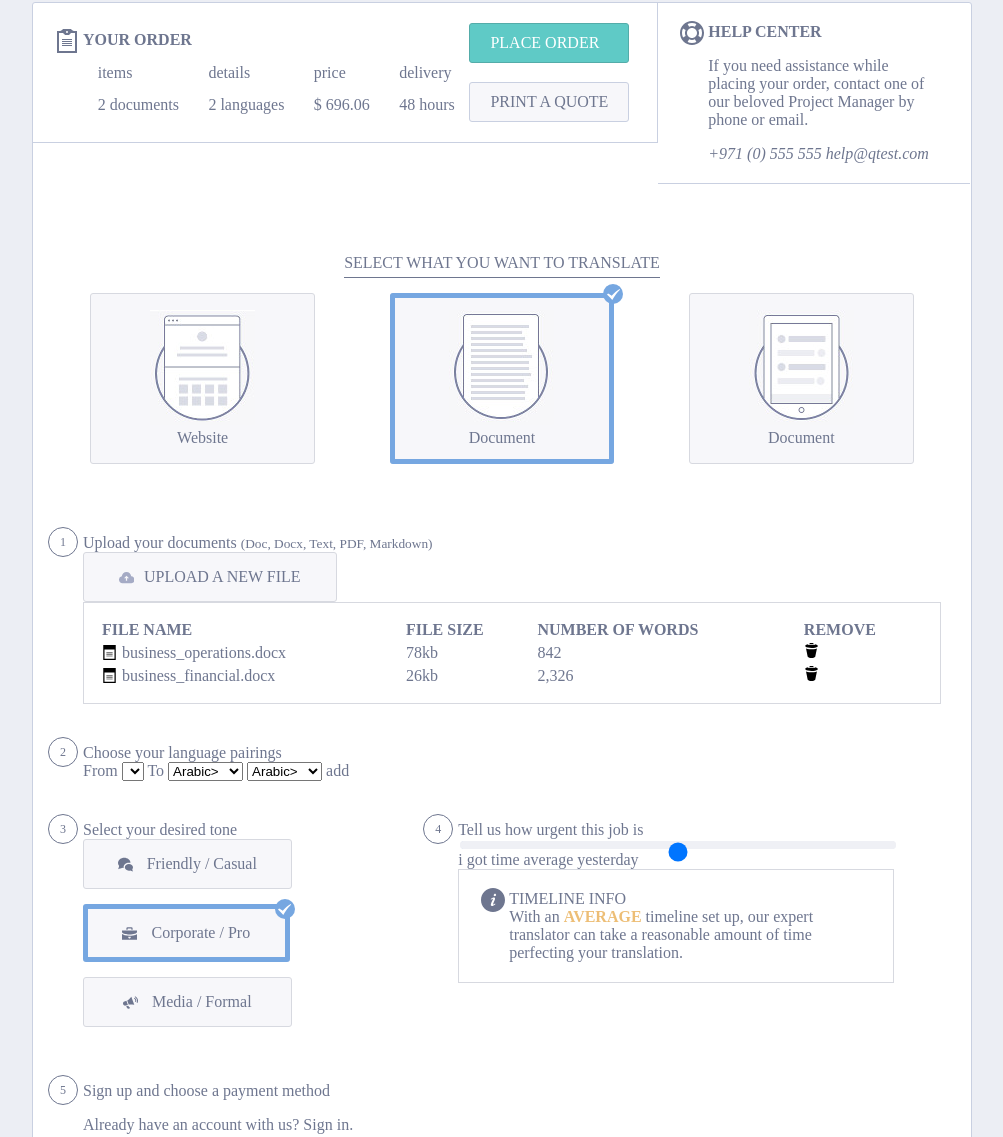
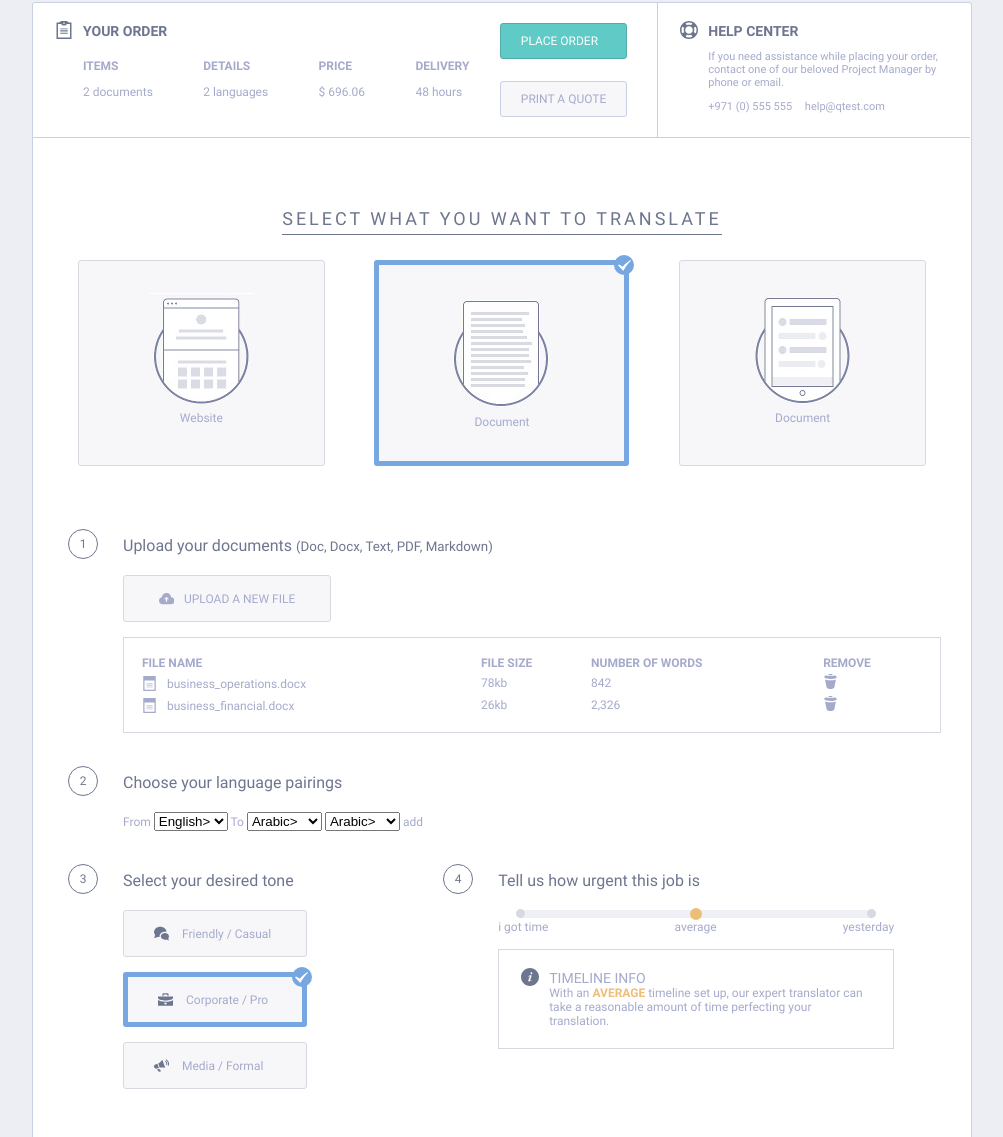
Before and after one commit to srg-kostyrko/kottans-js2016, a website: page week02/lec1/index.html in a window 1280 px wide. Shown: the part 223-1360 px from the top of the page, without its empty margins (138-1141 px from the left). Drawn offline with Linux system fonts and the light colour scheme; a web font is replaced by a local one.

Commit message:
improve checkout form for week02
- add mixins for icons and radio
- add color variables
- correct flexbox on big screens
- correct font sizes
- style range input

```diff
--- a/week02/lec1/index.html
+++ b/week02/lec1/index.html
@@ -43,7 +43,6 @@
         <section class="translation-selector">
             <h1>select what you want to translate</h1>
             <div class="translation-selector-wrapper">
-                <a href="#">
                 <input type="radio" name="translation-type" id="translation-type-website" value="website">
                 <label for="translation-type-website">
                     <figure>
@@ -51,8 +50,6 @@
                         <figcaption>Website</figcaption>
                     </figure>
                 </label>
-                </a>
-                <a href="#">
                 <input type="radio" name="translation-type" id="translation-type-document" value="document" checked>
                 <label for="translation-type-document">
                     <figure>
@@ -60,8 +57,6 @@
                         <figcaption>Document</figcaption>
                     </figure>
                 </label>
-                </a>
-                <a href="#">
                 <input type="radio" name="translation-type" id="translation-type-social" value="social">
                 <label for="translation-type-social">
                     <figure>
@@ -69,7 +64,6 @@
                         <figcaption>Document</figcaption>
                     </figure>
                 </label>
-                </a>
             </div>
         </section>
         <section class="upload-documents">
@@ -121,7 +115,7 @@
             <h1>Choose your language pairings</h1>
             <label>From</label>
             <select class="language-selector">
-                <option value="en"English></option>
+                <option value="en">English></option>
             </select>
             <label>To</label>
             <select class="language-selector">
@@ -154,9 +148,11 @@
         <section class="job-urgency">
             <h1>Tell us how urgent this job is</h1>
             <input type="range" min="0" max="2" value="1">
+            <div class="range-labels">
               <label>i got time</label>
               <label>average</label>
               <label>yesterday</label>
+            </div>
             <section class="timeline-info">
                 <h1>timeline info</h1>
                 With an <strong>average</strong> timeline set up, our expert translator can take a
--- a/week02/lec1/postcss.json
+++ b/week02/lec1/postcss.json
@@ -1,6 +1,8 @@
 {
   "use": [
-    "postcss-input-range",
+    "postcss-mixins",
+    "postcss-simple-vars",
+    "postcss-input-style",
     "postcss-nested",
     "postcss-font-magician",
     "postcss-inline-svg",
--- a/week02/lec1/styles/main.css
+++ b/week02/lec1/styles/main.css
@@ -3,37 +3,121 @@ body {
     all: unset;
 }
 
-a, h1, fieldset, dl, dt, dd, button, label {
+a, fieldset, dl, dt, dd, button, label, address {
     all: unset;
+}
+h1 {
+  margin: 0;
+  font-weight: normal;
 }
 
 section {
     box-sizing: border-box;
 }
-input[type="range"], input[type="range"]::range-track, input[type="range"]::range-thumb {
+input[type="range"], input[type="range"]::track, input[type="range"]::thumb {
     appearance: none;
 }
+
+/********** vars **********/
+
+$text-color: #6e768f;
+$text-color-lighter: #a5aacb;
+$border-color: #d7d9e0;
+$light-background: #f7f7fa;
+$highlight-color: #76a7e1;
 
 /***********/
 
 body {
     display: flex;
-    flex-direction: row;
-    align-items: center;
+    flex-direction: column;
+    align-items: initial;
     justify-content: flex-start;
     flex-wrap: wrap;
 
     background: #eceef4;
-    font-family: "Droid Sans";
-    color: #6e768f;
+    font-family: "Roboto";
+    font-size: 12px;
+    color: $text-color-lighter;
 }
 
 header, main {
     margin-left: auto;
     margin-right: auto;
-    flex-basis: 940px;
+    max-width: 940px;
     flex-grow: 0;
     flex-shrink: 1;
+    width: 100%;
+}
+
+/****** mixins *************/
+@define-mixin icon-inline $name, $color {
+    &::before {
+      content: '';
+      background-size: cover;
+      background-repeat: no-repeat;
+      display: inline-block;
+      width: 15px;
+      height: 15px;
+      margin-right: 10px;
+      vertical-align: text-bottom;
+      background-image: svg-load(icons/$(name).svg, fill=$color);
+    }
+}
+
+@define-mixin icon-outer $name, $color {
+    position: relative;
+    &::before {
+      content: '';
+      border: none;
+      border-radius: 0;
+      background-image: svg-load(icons/$(name).svg, fill=$color);
+      background-size: cover;
+      background-repeat: no-repeat;
+      background-position: center;
+      position: absolute;
+      left: -28px;
+      top: -2px;
+      width: 18px;
+      height: 18px;
+    }
+}
+
+@define-mixin radio {
+  & input[type=radio] {
+      display: none;
+  }
+  & label {
+      padding: 20px 30px;
+      border: 1px solid $border-color;
+      border-radius: 3px;
+      background: $light-background;
+      position: relative;
+      display: inline-block;
+      box-sizing: border-box;
+  }
+
+  & [type=radio]:checked + label {
+      border: 5px solid $highlight-color;
+      box-sizing: border-box;
+      border-radius: 3px;
+  }
+
+  & [type=radio]:checked + label::after {
+      display: inline-block;
+      position: absolute;
+      width: 20px;
+      height: 20px;
+      content: "";
+      background-image: svg-load(icons/mark.svg, fill=#fff);
+      background-position: center;
+      background-size: 65%;
+      background-color: $highlight-color;
+      background-repeat: no-repeat;
+      top: -10px;
+      right: -10px;
+      border-radius: 50%;
+  }
 }
 
 /********/
@@ -47,31 +131,21 @@ header {
 
 .go-back, .sign-in {
     text-transform: uppercase;
-    color: #a5abc5;
+    color: $text-color-lighter;
     border: 1px solid #c9d0e1;
     border-radius: 3px;
-    font-size: 12px;
+    font-size: 11px;
+    font-weight: 500;
     padding: 15px 35px;
 }
-
-.go-back::before, .sign-in::before {
-    content: '';
-    background-size: auto 100%;
-    background-repeat: no-repeat;
-    display: inline-block;
-    width: 15px;
-    height: 15px;
-    margin-right: 10px;
-    vertical-align: text-bottom;
+.go-back {
+  @mixin icon-inline arrow, $text-color-lighter;
 }
-
+.sign-in {
+  @mixin icon-inline user, $text-color-lighter;
+}
 .go-back::before {
-    background-image: svg-load(icons/arrow.svg, fill=#a5abc5);
     transform: scaleX(-1);
-}
-
-.sign-in::before {
-    background-image: svg-load(icons/user.svg, fill=#a5abc5);
 }
 
 /********/
@@ -87,24 +161,27 @@ header {
 
 .checkout-form > section {
     flex-basis: 100%;
-    padding: 20px 30px 20px 50px;
+    padding: 20px 30px 20px 90px;
     counter-increment: section;
 }
 
 .checkout-form > section > h1 {
     display: block;
     position: relative;
+    font-size: 16px;
+    margin-bottom: 20px;
+    color: $text-color;
 }
 
 .checkout-form > section > h1::before {
     content: counter(section);
-    border: 1px solid #6e768f;
+    border: 1px solid $text-color;
     position: absolute;
     width: 30px;
     height: 30px;
-    border-radius: 15px;
+    border-radius: 50%;
     text-align: center;
-    left: -35px;
+    left: -55px;
     top: -7px;
     box-sizing: border-box;
     padding-top: 7px;
@@ -119,9 +196,9 @@ header {
     flex-direction: column;
     flex-wrap: wrap;
     align-content: space-between;
-    justify-content: space-around;
+    justify-content: flex-start;;
 
-    height: 140px;
+    height: 135px;
     box-sizing: border-box;
     border-right: 1px solid #c9d0e1;
     border-bottom: 1px solid #c9d0e1;
@@ -130,23 +207,14 @@ header {
 
 .checkout-form .order-details h1 {
     width: 60%;
+    margin-bottom: 20px;
     position: relative;
 
+    font-size: 14px;
     text-transform: uppercase;
     font-weight: bold;
-}
 
-.checkout-form .order-details h1::before {
-    content: '';
-    border: none;
-    border-radius: 0;
-    background-image: svg-load(icons/clipboard.svg, fill=#6e768f);
-    background-size: auto 100%;
-    position: absolute;
-    left: -28px;
-    top: -2px;
-    width: 24px;
-    height: 24px;
+    @mixin icon-outer clipboard, $text-color;
 }
 
 .checkout-form .order-details dl {
@@ -155,8 +223,15 @@ header {
     flex-wrap: wrap;
     flex-direction: column;
     justify-content: space-between;
-    align-content: space-around;
-    height: 50px;
+    align-content: space-between;
+    height: 40px;
+}
+.checkout-form .order-details dt {
+  text-transform: uppercase;
+  font-weight: bold;
+}
+.checkout-form .order-details dd {
+  color: $text-color-lighter;
 }
 
 .checkout-form .order-details .order-buttons {
@@ -174,25 +249,24 @@ header {
 
     padding: 20px 30px 20px 50px;
     border-bottom: 1px solid #c9d0e1;
+    font-size: 11px;
+}
+
+.checkout-form .help-center p {
+  color: $text-color-lighter;
+}
+.checkout-form .help-center address a {
+  margin-right: 10px;
 }
 
 .checkout-form .help-center h1 {
     text-transform: uppercase;
     font-weight: bold;
     position: relative;
-}
+    font-size: 14px;
+    margin-bottom: 0;
 
-.checkout-form .help-center h1::before {
-    content: '';
-    border: none;
-    border-radius: 0;
-    background-image: svg-load(icons/lifebuoy.svg, fill=#6e768f);
-    background-size: auto 100%;
-    position: absolute;
-    left: -28px;
-    top: -2px;
-    width: 24px;
-    height: 24px;
+    @mixin icon-outer lifebuoy, $text-color;
 }
 
 .checkout-form .translation-selector {
@@ -206,8 +280,11 @@ header {
 
 .checkout-form .translation-selector h1 {
     text-transform: uppercase;
-    border-bottom: 1px solid #6e768f;
-    margin-bottom: 15px;
+    font-size: 18px;
+    letter-spacing: 3px;
+    font-weight: 400;
+    border-bottom: 1px solid $text-color;
+    margin-bottom: 25px;
     padding-bottom: 5px;
     margin-left: auto;
     margin-right: auto;
@@ -226,44 +303,8 @@ header {
     flex-basis: 25%;
 }
 
-.checkout-form .translation-selector-wrapper [type=radio] {
-    display: none;
-}
-
-.checkout-form .translation-selector-wrapper label {
-    background-color: #f7f7fa;
-    border: 1px solid #d7d9e0;
-    border-radius: 3px;
-    display: block;
-    position: relative;
-}
-
-.checkout-form .translation-selector-wrapper [type=radio]:checked + label::before {
-    content: '';
-    position: absolute;
-    top: -1px;
-    left: -1px;
-    right: -1px;
-    bottom: -1px;
-    border: 5px solid #76a7e1;
-    z-index: 0;
-    border-radius: 3px;
-}
-
-.translation-selector-wrapper [type=radio]:checked + label::after {
-    display: inline-block;
-    position: absolute;
-    width: 20px;
-    height: 20px;
-    content: "";
-    background-image: svg-load(icons/mark.svg, fill=#fff);
-    background-position: center;
-    background-size: 65%;
-    background-color: #76a7e1;
-    background-repeat: no-repeat;
-    top: -10px;
-    right: -10px;
-    border-radius: 10px;
+.checkout-form .translation-selector-wrapper {
+    @mixin radio;
 }
 
 .checkout-form .upload-documents {
@@ -276,8 +317,9 @@ header {
 
 .upload-documents table {
     width: 100%;
-    border: 1px solid #d7d9e0;
+    border: 1px solid $border-color;
     padding: 15px;
+    margin-top: 15px;
 }
 
 .upload-documents table th {
@@ -287,23 +329,13 @@ header {
 
 .upload-file {
     display: inline-block;
-    background: #f7f7fa;
-    border: 1px solid #d7d9e0;
+    background: $light-background;
+    border: 1px solid $border-color;
     border-radius: 3px;
     padding: 15px 35px;
     text-transform: uppercase;
-}
 
-.upload-file::before {
-    content: '';
-    background-size: auto 100%;
-    background-repeat: no-repeat;
-    display: inline-block;
-    width: 15px;
-    height: 15px;
-    margin-right: 10px;
-    vertical-align: text-bottom;
-    background-image: svg-load(icons/upload.svg, fill=#a5abc5);
+    @mixin icon-inline upload, $text-color-lighter;
 }
 
 .remove {
@@ -312,19 +344,11 @@ header {
     display: inline-block;
     width: 15px;
     height: 15px;
-    background-image: svg-load(icons/trash.svg);
+    background-image: svg-load(icons/trash.svg, fill=$text-color-lighter);
 }
 
-a[href$=docx]::before {
-    content: '';
-    display: inline-block;
-    width: 15px;
-    height: 15px;
-    background-image: svg-load(icons/note.svg);
-    background-size: auto 100%;
-    background-repeat: no-repeat;
-    margin-right: 5px;
-    margin-bottom: -2px;
+a[href$=docx] {
+    @mixin icon-inline note, $text-color-lighter;
 }
 
 .checkout-form .desired-tone {
@@ -336,105 +360,85 @@ a[href$=docx]::before {
     justify-content: space-between;
     align-content: space-between;
 }
-.checkout-form .tone-selection-wrapper input[type=radio] {
-    display: none;
+.checkout-form .tone-selection-wrapper {
+    @mixin radio;
 }
 .checkout-form .tone-selection-wrapper label {
-    border: 1px solid #d7d9e0;
-    background: #f7f7fa;
-    border-radius: 3px;
     margin-right: auto;
-    flex-basis: 70%;
+    flex-basis: 72%;
     padding-top: 15px;
     padding-bottom: 15px;
     margin-bottom: 15px;
-    text-align: center;
-    position: relative;
 }
-.checkout-form .tone-selection-wrapper label::before {
-    content: '';
-    background-size: auto 100%;
-    background-repeat: no-repeat;
-    display: inline-block;
-    width: 15px;
-    height: 15px;
-    margin-right: 10px;
-    vertical-align: text-bottom;
+.checkout-form .tone-selection-wrapper label[for=translation-tone-friendly] {
+    @mixin icon-inline speech-bubble, $text-color;
 }
-.checkout-form .tone-selection-wrapper label[for=translation-tone-friendly]::before {
-    background-image: svg-load(icons/speech-bubble.svg, fill=#6e768f);
+.checkout-form .tone-selection-wrapper label[for=translation-tone-corporate] {
+    @mixin icon-inline briefcase, $text-color;
 }
-.checkout-form .tone-selection-wrapper label[for=translation-tone-corporate]::before {
-    background-image: svg-load(icons/briefcase.svg, fill=#6e768f);
+.checkout-form .tone-selection-wrapper label[for=translation-tone-media] {
+    @mixin icon-inline megaphone, $text-color;
 }
-.checkout-form .tone-selection-wrapper label[for=translation-tone-media]::before {
-    background-image: svg-load(icons/megaphone.svg, fill=#6e768f);
-}
-
-.checkout-form .tone-selection-wrapper [type=radio]:checked + label {
-    border: 5px solid #76a7e1;
-    box-sizing: border-box;
-    border-radius: 3px;
-}
-
-.checkout-form .tone-selection-wrapper [type=radio]:checked + label::after {
-    display: inline-block;
-    position: absolute;
-    width: 20px;
-    height: 20px;
-    content: "";
-    background-image: svg-load(icons/mark.svg, fill=#fff);
-    background-position: center;
-    background-size: 65%;
-    background-color: #76a7e1;
-    background-repeat: no-repeat;
-    top: -10px;
-    right: -10px;
-    border-radius: 10px;
-}
-
 
 .checkout-form .job-urgency {
     flex-basis: 55%;
 }
 .checkout-form .job-urgency input[type="range"] {
     display: block;
-    width: 100%;
+    width: 90%;
+    margin-left: auto;
+    margin-right: auto;
+    position: relative;
+    outline: none;
+    &::after, &::before {
+      position: absolute;
+      top: 2px;
+      display: inline-block;
+      content: '';
+      border-radius: 50%;
+      border: 4px solid #d6d8e2;
+      background: #d6d8e2;
+      width: 1px;
+      height: 1px;
+      margin-top: -3px;
+    }
+    &::after {
+      right: -2px;
+    }
+    &::before {
+      left: -2px;
+    }
 }
-.checkout-form .job-urgency input[type="range"]::range-track {
+.checkout-form .job-urgency input[type="range"]::track {
     width: 100%;
     height: 8px;
-    border-radius: 3px;
+    border-radius: 5px;
     background: #eff0f5;
     border: 1px solid #eff0f5;
 }
 
-.checkout-form .job-urgency input[type="range"]::range-thumb {
+.checkout-form .job-urgency input[type="range"]::thumb {
     border-radius: 50%;
-    border: 10px solid #edbe76;
+    border: 6px solid #edbe76;
     background: #edbe76;
     width: 1px;
     height: 1px;
+    margin-top: -3px;
+}
+.checkout-form .job-urgency .range-labels {
+  display: flex;
+  justify-content: space-between;
+  margin-bottom: 15px;
 }
 
 .timeline-info {
-    border: 1px solid #d7d9e0;
+    border: 1px solid $border-color;
     padding: 20px 30px 20px 50px;
 }
 .timeline-info h1 {
     display: block;
     text-transform: uppercase;
-    position: relative;
-}
-.timeline-info h1::before {
-    content: '';
-    background-size: auto 100%;
-    position: absolute;
-    left: -28px;
-    top: -2px;
-    width: 24px;
-    height: 24px;
-    background-image: svg-load(icons/info.svg, fill=#6e768f);
+    @mixin icon-outer info, $text-color;
 }
 .timeline-info strong {
     text-transform: uppercase;
@@ -467,7 +471,7 @@ a[href$=docx]::before {
     max-width: 100%;
     padding: 10px 40px 10px 20px;
     border-radius: 5px;
-    border: 1px solid #d7d9e0;
+    border: 1px solid $border-color;
     box-shadow: none;
     &:focus {
         outline: none;
@@ -485,37 +489,8 @@ a[href$=docx]::before {
     display: flex;
     justify-content: space-between;
 }
-.signup-payment .payment-selector-wrapper input[type=radio] {
-    display: none;
-}
-.signup-payment .payment-selector-wrapper label {
-    padding: 20px 30px;
-    border: 1px solid #d7d9e0;
-    border-radius: 3px;
-    background: #f7f7fa;
-    position: relative;
-}
-
-.signup-payment .payment-selector-wrapper [type=radio]:checked + label {
-    border: 5px solid #76a7e1;
-    box-sizing: border-box;
-    border-radius: 3px;
-}
-
-.signup-payment .payment-selector-wrapper [type=radio]:checked + label::after {
-    display: inline-block;
-    position: absolute;
-    width: 20px;
-    height: 20px;
-    content: "";
-    background-image: svg-load(icons/mark.svg, fill=#fff);
-    background-position: center;
-    background-size: 65%;
-    background-color: #76a7e1;
-    background-repeat: no-repeat;
-    top: -10px;
-    right: -10px;
-    border-radius: 10px;
+.signup-payment .payment-selector-wrapper {
+    @mixin radio;
 }
 
 .signup-payment .payment-selector-wrapper label[for=paypal] {
@@ -556,7 +531,7 @@ a[href$=docx]::before {
     text-transform: uppercase;
     border: 1px solid #c9d0e1;
     border-radius: 3px;
-    background: #f7f7fa;
+    background: $light-background;
     padding: 10px 20px;
 }
 
@@ -568,7 +543,7 @@ footer {
 }
 footer .footer-wrapper {
     display: flex;
-    justify-content: center;
+    justify-content: space-around;;
     flex-wrap: wrap;
     max-width: 940px;
     margin: 0 auto;
@@ -576,69 +551,27 @@ footer .footer-wrapper {
     padding-bottom: 70px;
 }
 footer section {
-    flex-grow: 1;
     flex-shrink: 0;
-    flex-basis: 0px;
+    flex-basis: 135px;
 }
 footer .about-us h1 {
-    position: relative;
-}
-footer .about-us h1::before {
-    content: '';
-    background-size: auto 100%;
-    position: absolute;
-    left: -28px;
-    top: -2px;
-    width: 24px;
-    height: 24px;
-    background-image: svg-load(icons/favorite.svg, fill=#fff);
+    @mixin icon-outer favorite, #fff;
 }
 
 footer .address h1 {
-    position: relative;
+    @mixin icon-outer compass, #fff;
 }
-footer .address h1::before {
-    content: '';
-    background-size: auto 100%;
-    position: absolute;
-    left: -28px;
-    top: -2px;
-    width: 24px;
-    height: 24px;
-    background-image: svg-load(icons/compass.svg, fill=#fff);
+footer .connect h1 {
+    @mixin icon-outer share, #fff;
 }
 
-footer .connect h1 {
-    position: relative;
-}
-footer .connect h1::before {
-    content: '';
-    background-size: auto 100%;
-    position: absolute;
-    left: -28px;
-    top: -2px;
-    width: 24px;
-    height: 24px;
-    background-image: svg-load(icons/share.svg, fill=#fff);
-}
-
-.connect a::before {
-    content: '';
-    background-size: auto 100%;
-    background-repeat: no-repeat;
-    display: inline-block;
-    width: 15px;
-    height: 15px;
-    margin-right: 10px;
-    vertical-align: text-bottom;
-}
 
 .connect .facebook::before {
-    background-image: svg-load(icons/facebook.svg, fill=#a5abc5);
+    @mixin icon-inline facebook, $text-color-lighter;
 }
 .connect .twitter::before {
-    background-image: svg-load(icons/twitter.svg, fill=#a5abc5);
+  @mixin icon-inline twitter, $text-color-lighter;
 }
 .connect .linkedin::before {
-    background-image: svg-load(icons/linkedin.svg, fill=#a5abc5);
+    @mixin icon-inline linkedin, $text-color-lighter;
 }
```
Also changed, not shown: week02/lec1/package.json (+5 -2 lines), week02/lec1/styles/main.min.css. Lines whose indentation alone changed are shown as unchanged.
